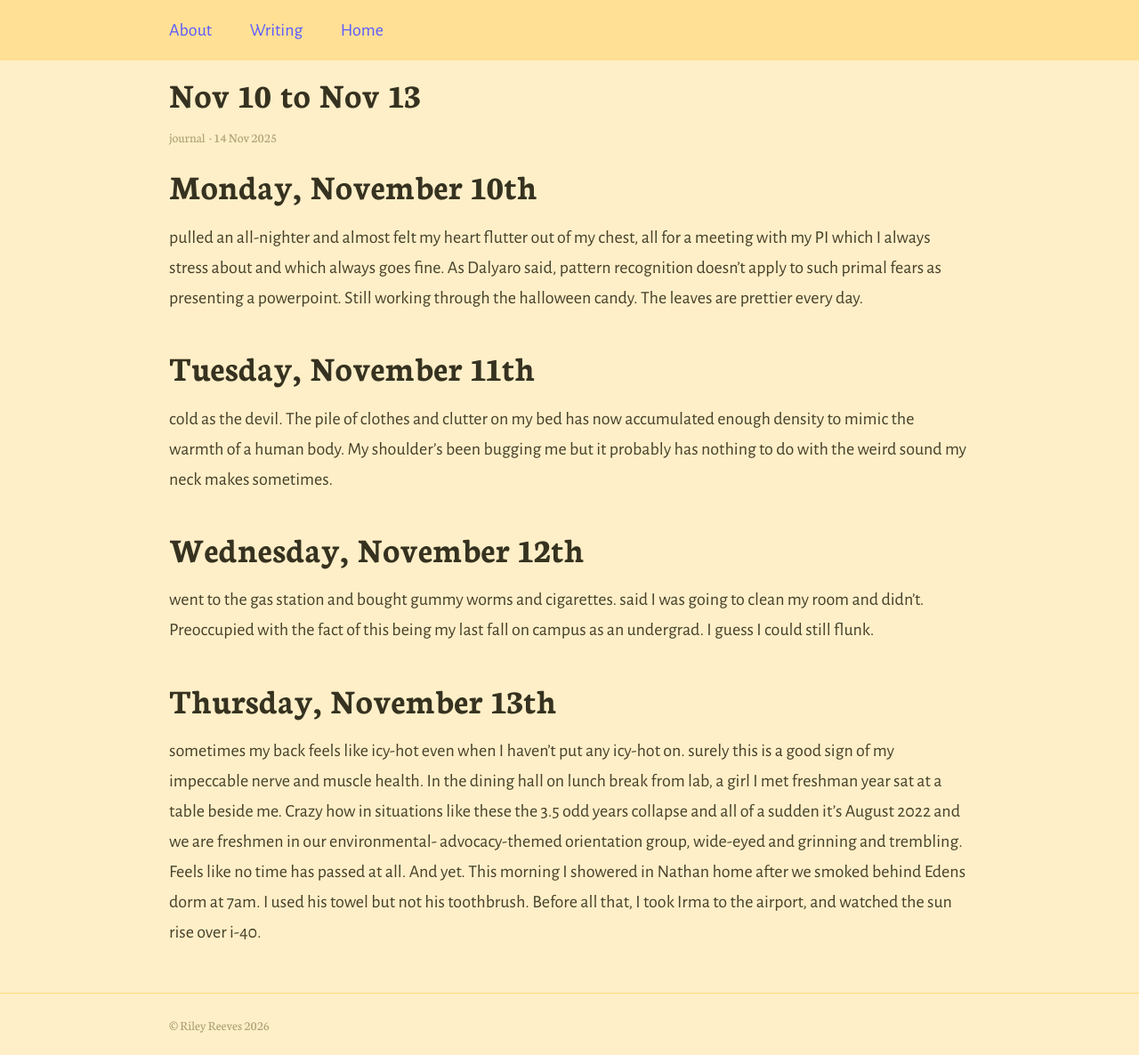
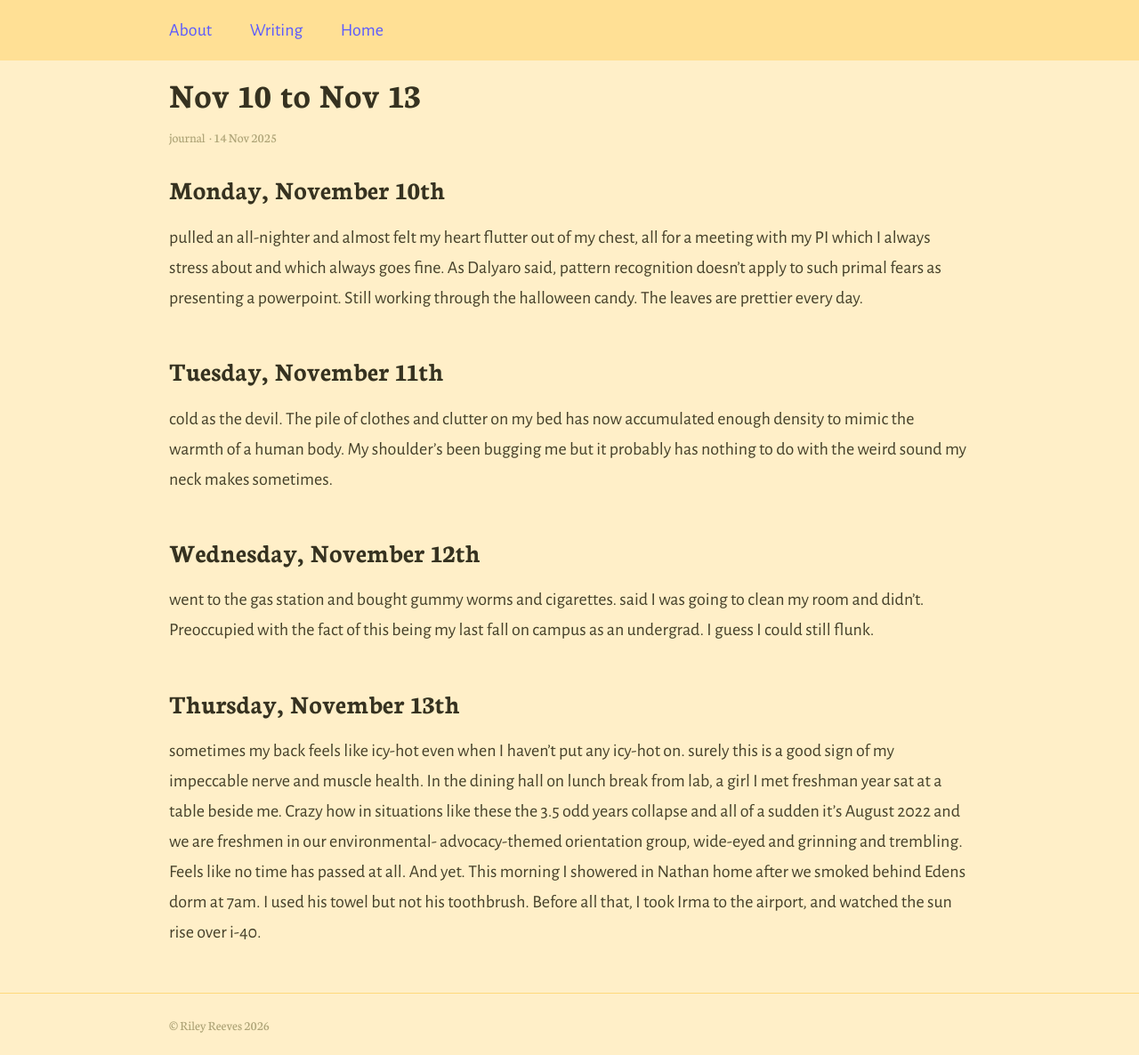
Before and after one commit to rileyjreeves/rileyjreeves.github.io, a Jekyll site: the page built from _posts/2025-11-13-Nov-10-to-Nov-13.markdown, in a window 1280 px wide. Shown: the whole page at 89% size. Built offline with Jekyll 4.4.1, drawn with Linux system fonts in a browser that asks for light colours.

```diff
--- a/_posts/2025-11-13-Nov-10-to-Nov-13.markdown
+++ b/_posts/2025-11-13-Nov-10-to-Nov-13.markdown
@@ -5,22 +5,22 @@ date: 2025-11-13 20:20:13 -0400
 categories: journal
 ---
 
-# Monday, November 10th
+### Monday, November 10th
 
 pulled an all-nighter and almost felt my heart flutter out of my chest, all for a meeting with my PI which I always stress about and which always goes fine.
 As Dalyaro said, pattern recognition doesn't apply to such primal fears as presenting a powerpoint. Still working through the halloween candy. The leaves are prettier every day.
 
-# Tuesday, November 11th
+### Tuesday, November 11th
 
 cold as the devil. The pile of clothes and clutter on my bed has now accumulated enough density to mimic the warmth of a human body.
 My shoulder's been bugging me but it probably has nothing to do with the weird sound my neck makes sometimes.
 
-# Wednesday, November 12th
+### Wednesday, November 12th
 
 went to the gas station and bought gummy worms and cigarettes. said I was going to clean my room and didn't. Preoccupied with the fact of this being my last fall on campus as an undergrad.
 I guess I could still flunk.
 
-# Thursday, November 13th
+### Thursday, November 13th
 
 sometimes my back feels like icy-hot even when I haven't put any icy-hot on. surely this is a good sign of my impeccable nerve and muscle health. In the dining hall on lunch break from lab,
 a girl I met freshman year sat at a table beside me. Crazy how in situations like these the 3.5 odd years collapse and all of a sudden it's August 2022 and we are freshmen in our environmental-
```
